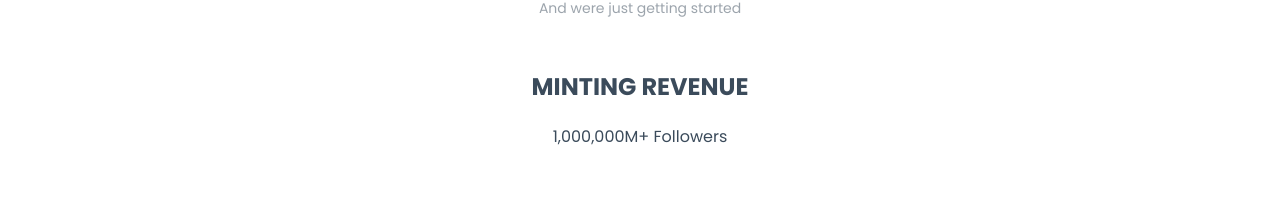
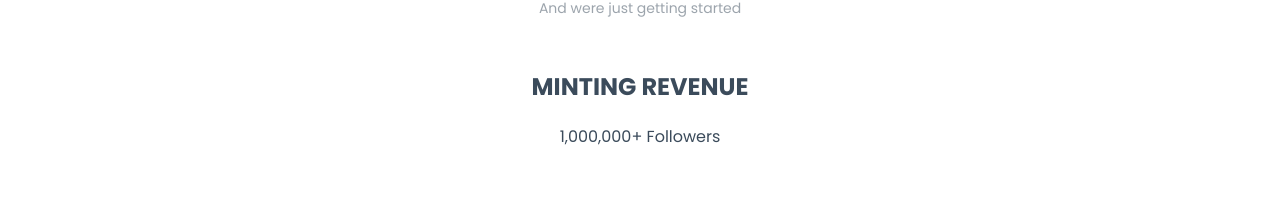
Before and after one commit to chrisokwakol/minty, a Next.js app: page / in a window 1280 px wide. Shown: the part 918-1132 px from the top of the page. Built offline with nearby package versions, Linux system fonts and the light colour scheme.

Commit message:
removed m from revenue counter

```diff
--- a/pages/index.js
+++ b/pages/index.js
@@ -433,7 +433,7 @@ export default function Home() {
 										</VisibilitySensor>
 									)}
 								</CountUp>
-								M+ Followers
+								+ Followers
 							</p>
 						</div>
 					</div>
```
